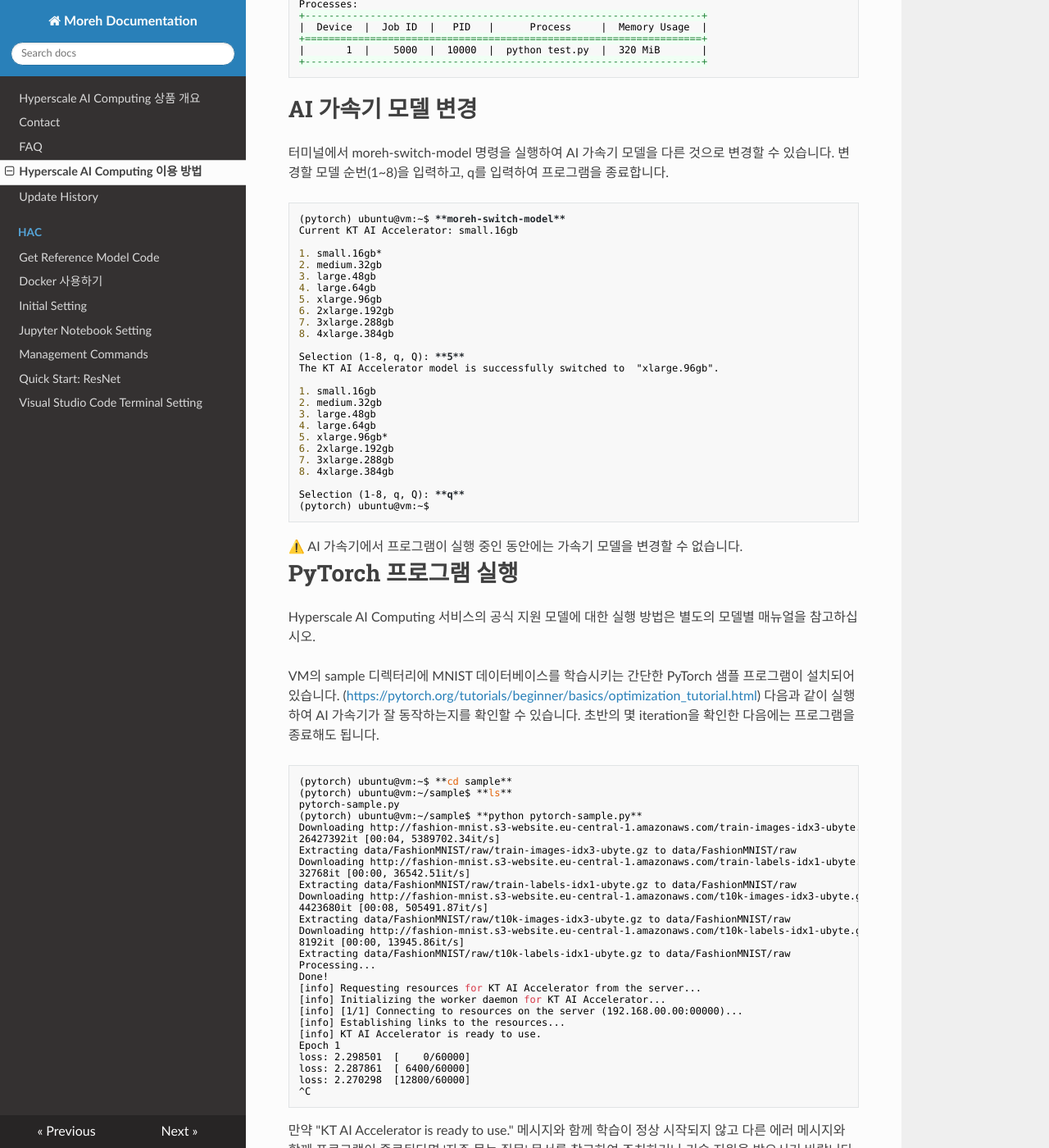
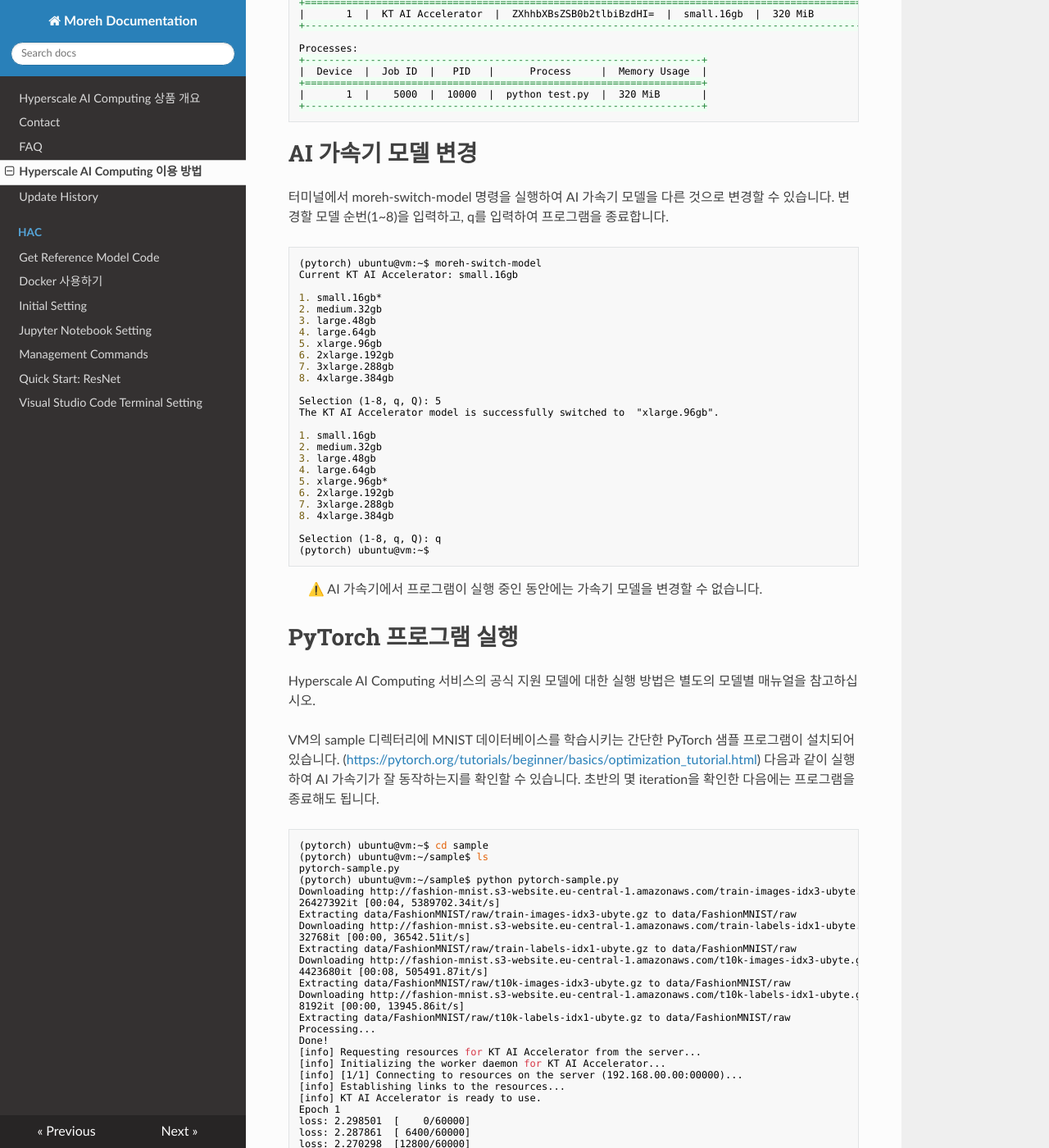
Before and after one commit to johyun1001/moreh-docs-public, an MkDocs documentation site: the page built from docs/How To Use.md, in a window 1280 px wide and 1400 px high, scrolled down 3968 px. Shown: the whole window at 82% size. Built offline with MkDocs 1.6.1, drawn with Linux system fonts in a browser that asks for light colours; nearby versions of some CDN libraries; some of the changed text lies outside the part shown.

Commit message:
modified simple issue

````diff
--- a/docs/How To Use.md
+++ b/docs/How To Use.md
@@ -10,7 +10,7 @@ D1 플랫폼의 'Server > Server' 메뉴로 이동하여 [서버 생성] 버튼
 
 (KT에서 스크린샷 추가 필요)
 
-서버 생성 위치, tier, 서버 이름, 서버 타입, key pair를 선택하고 좌측에서 Hyperscale AI Computing 서버 상품을 선택합니다. 원하는 OS 타입과 사양을 선택 후, 하단에서 GPU 사양과 reference model을 선택하고 [생성하기] 버튼을 클릭합니다. Hyperscale AI Computing 서버의 root 디스크는 기본 100 GB로 제공되며, 시간 요금제로만 제공됩니다.
+서버 생성 위치, tier, 서버 이름, 서버 타입, key pair를 선택하고 좌측에서 Hyperscale AI Computing 서버 상품을 선택합니다. 원하는 OS 타입과 사양을 선택 후, 하단에서 GPU 사양과 reference model을 선택하고 `[생성하기]` 버튼을 클릭합니다. Hyperscale AI Computing 서버의 root 디스크는 기본 100 GB로 제공되며, 시간 요금제로만 제공됩니다.
 
 (KT에서 스크린샷 추가 필요)
 
@@ -18,11 +18,11 @@ D1 플랫폼의 'Server > Server' 메뉴로 이동하여 [서버 생성] 버튼
 
 (KT에서 스크린샷 추가 필요)
 
-서버 목록에서 Hyperscale AI Computing 서버를 선택한 후 [...] 버튼을 클릭하고 '상세 정보' 메뉴로 이동하여 생성한 서버의 상태를 조회할 수 있습니다. Hyperscale AI Computing 서버의 경우 GPU 사양, GPU 프로그램 실행 상태 및 reference model 정보를 추가 확인할 수 있습니다.
+서버 목록에서 Hyperscale AI Computing 서버를 선택한 후 `[...]` 버튼을 클릭하고 '상세 정보' 메뉴로 이동하여 생성한 서버의 상태를 조회할 수 있습니다. Hyperscale AI Computing 서버의 경우 GPU 사양, GPU 프로그램 실행 상태 및 reference model 정보를 추가 확인할 수 있습니다.
 
 (KT에서 스크린샷 추가 필요)
 
-마찬가지로 Hyperscale AI Computing 서버를 선택한 후 [...] 버튼을 클릭하고 'GPU 사양변경' 메뉴로 이동하여 GPU 사양을 변경할 수 있습니다. 단, VM 내부에서 GPU를 사용하는 프로그램이 실행 중인 동안에는 사양을 변경할 수 없습니다. GPU 사양은 터미널에서도 변경이 가능합니다. (하단의 'AI 가속기 모델 변경' 장을 참고하십시오.) GPU에서 실제 프로그램을 실행하지 않는 한, 사양을 선택하는 것만으로는 별도의 요금이 부과되지 않습니다.
+마찬가지로 Hyperscale AI Computing 서버를 선택한 후 `[...]` 버튼을 클릭하고 'GPU 사양변경' 메뉴로 이동하여 GPU 사양을 변경할 수 있습니다. 단, VM 내부에서 GPU를 사용하는 프로그램이 실행 중인 동안에는 사양을 변경할 수 없습니다. GPU 사양은 터미널에서도 변경이 가능합니다. (하단의 'AI 가속기 모델 변경' 장을 참고하십시오.) GPU에서 실제 프로그램을 실행하지 않는 한, 사양을 선택하는 것만으로는 별도의 요금이 부과되지 않습니다.
 
 # VM 접속하기
 
@@ -41,13 +41,13 @@ macOS의 경우 Cmd + Space를 누른 뒤 '터미널'을 입력하여 터미널
 우선 해당 key pair 파일(예: keypair1.pem)의 권한을 변경해야 SSH 접속이 가능합니다. 터미널에서 다음과 같이 실행하여 권한을 변경할 수 있습니다.
 
 ```
-user@machine:~$ **chmod 0600 keypair1.pem**
+user@machine:~$ chmod 0600 keypair1.pem
 ```
 
 이후 SSH 명령을 실행하여 서버에 접속할 수 있습니다. Hyperscale AI Computing 서버는 현재 Ubuntu 18.04를 지원하기 때문에 계정명 ubuntu로 접속해야 합니다. 포트의 경우 접속 설정 시 지정한 공인 포트를 입력해 주면 됩니다. (예를 들어 서버의 사설 포트 22번을 공인 포트 10022번으로 연결하였을 경우 -p 10022로 입력)
 
 ```
-user@machine:~$ **ssh -i keypair1.pem ubuntu@[공인 IP] -p [포트]**
+user@machine:~$ ssh -i keypair1.pem ubuntu@[공인 IP] -p [포트]
 ```
 
 ## Windows 환경에서 접속하기
@@ -68,7 +68,7 @@ PuTTY를 통해 서버에 접속하려면 우선 포털에서 다운로드한 .p
 
 (KT에서 스크린샷 추가 필요)
 
-.pem 파일을 성공적으로 불러 오면 아래와 같은 화면이 나타납니다. 여기서 [확인] 버튼을 클릭합니다.
+.pem 파일을 성공적으로 불러 오면 아래와 같은 화면이 나타납니다. 여기서 `[확인]` 버튼을 클릭합니다.
 
 (KT에서 스크린샷 추가 필요)
 
@@ -80,11 +80,11 @@ PuTTY를 통해 서버에 접속하려면 우선 포털에서 다운로드한 .p
 
 (KT에서 스크린샷 추가 필요)
 
-좌측의 'Connection > SSH > Auth' 메뉴를 선택한 다음 [Browse] 버튼을 클릭하여 아까 전에 생성한 .ppk 파일을 선택합니다.
+좌측의 'Connection > SSH > Auth' 메뉴를 선택한 다음 `[Browse]` 버튼을 클릭하여 아까 전에 생성한 .ppk 파일을 선택합니다.
 
 (KT에서 스크린샷 추가 필요)
 
-이제 다시 좌측의 'Session' 메뉴로 이동하여 'Host Name' 란에 ubuntu@[공인 IP]를 입력합니다. Hyperscale AI Computing 서버는 현재 Ubuntu 18.04를 지원하기 때문에 계정명 ubuntu로 접속해야 합니다. 'Port' 란에는 접속 설정 시 지정한 공인 포트를 입력해 주면 됩니다. (예를 들어 서버의 사설 포트 22번을 공인 포트 10022번으로 연결하였을 경우 10022를 입력) 마지막으로 하단의 [Open] 버튼을 클릭하여 서버에 접속합니다.
+이제 다시 좌측의 'Session' 메뉴로 이동하여 'Host Name' 란에 ubuntu@[공인 IP]를 입력합니다. Hyperscale AI Computing 서버는 현재 Ubuntu 18.04를 지원하기 때문에 계정명 ubuntu로 접속해야 합니다. 'Port' 란에는 접속 설정 시 지정한 공인 포트를 입력해 주면 됩니다. (예를 들어 서버의 사설 포트 22번을 공인 포트 10022번으로 연결하였을 경우 10022를 입력) 마지막으로 하단의 `[Open]` 버튼을 클릭하여 서버에 접속합니다.
 
 (KT에서 스크린샷 추가 필요)
 
@@ -93,30 +93,29 @@ PuTTY를 통해 서버에 접속하려면 우선 포털에서 다운로드한 .p
 Hyperscale AI Computing 서비스 VM에는 Anaconda 환경 위에 Python 3.8, PyTorch 1.7.1 및 Hyperscale AI Computing 지원을 위한 플러그인이 설치되어 있습니다. 다음과 같이 실행하여 PyTorch 버전 및 Hyperscale AI Computing 플러그인 버전 정보를 확인할 수 있습니다.
 
 ```
-(pytorch) ubuntu@vm:~$ **python**
+(pytorch) ubuntu@vm:~$ python
 Python 3.8.12 (default, Oct 12 2021, 13:49:34)
 [GCC 7.5.0] :: Anaconda, Inc. on linux
 Type "help", "copyright", "credits" or "license" for more information.
->>> **import torch**
->>> **torch.__version__**
+>>> import torch
+>>> torch.__version__
 '1.7.1'
->>> **torch.version.moreh**
+>>> torch.version.moreh
 '0.8.0'
->>> **quit()**
+>>> quit()
 (pytorch) ubuntu@vm:~$
 ```
 
-<aside>
-⚠️ 기본 Anaconda 환경에 설치되어 있는 PyTorch를 삭제하거나 다른 버전으로 덮어쓸 경우 Hyperscale AI Computing 지원 프러그인이 지워질 수도 있으니 유의하십시오. Hyperscale AI Computing 서비스는 conda 혹은 pip 명령이 기존 PyTorch를 삭제하거나 덮어 쓰려고 하면 원래 상태로 자동 복구를 시도할 것입니다. 만약 자동 복구가 정상 동작하지 않아 PyTorch 패키지 혹은 Hyperscale AI Computing 플러그인에 문제가 생겼을 경우 복구하는 방법은 '자주 묻는 질문' 문서를 참고하십시오.
 
-</aside>
+>⚠️ 기본 Anaconda 환경에 설치되어 있는 PyTorch를 삭제하거나 다른 버전으로 덮어쓸 경우 Hyperscale AI Computing 지원 프러그인이 지워질 수도 있으니 유의하십시오. Hyperscale AI Computing 서비스는 conda 혹은 pip 명령이 기존 PyTorch를 삭제하거나 덮어 쓰려고 하면 원래 상태로 자동 복구를 시도할 것입니다. 만약 자동 복구가 정상 동작하지 않아 PyTorch 패키지 혹은 Hyperscale AI Computing 플러그인에 문제가 생겼을 경우 복구하는 방법은 '자주 묻는 질문' 문서를 참고하십시오.
+
 
 # AI 가속기 정보 확인
 
 터미널에서 moreh-smi 명령을 실행하여 현재 Hyperscale AI Computing 서비스로 사용 중인 AI 가속기 정보를 확인할 수 있습니다.
 
 ```
-(pytorch) ubuntu@vm:~$ **moreh-smi**
+(pytorch) ubuntu@vm:~$ moreh-smi
 +--------------------------------------------------------------------------------------------------------------+
 |  Moreh-SMI 0.8.0                                               Client Version: 0.8.0  Server Version: 0.8.0  |
 +--------------------------------------------------------------------------------------------------------------+
@@ -135,7 +134,7 @@ Processes:
 PyTorch 프로그램이 AI 가속기를 사용 중인 동안에는 다음과 같이 실행 중인 프로세스 정보, 전체 메모리 용량과 현재 메모리 사용량이 함께 표시됩니다.
 
 ```
-(pytorch) ubuntu@vm:~$ **moreh-smi**
+(pytorch) ubuntu@vm:~$ moreh-smi
 +--------------------------------------------------------------------------------------------------------------+
 |  Moreh-SMI 0.8.0                                               Client Version: 0.8.0  Server Version: 0.8.0  |
 +--------------------------------------------------------------------------------------------------------------+
@@ -157,7 +156,7 @@ Processes:
 터미널에서 moreh-switch-model 명령을 실행하여 AI 가속기 모델을 다른 것으로 변경할 수 있습니다. 변경할 모델 순번(1~8)을 입력하고, q를 입력하여 프로그램을 종료합니다.
 
 ```
-(pytorch) ubuntu@vm:~$ **moreh-switch-model**
+(pytorch) ubuntu@vm:~$ moreh-switch-model
 Current KT AI Accelerator: small.16gb
 
 1. small.16gb*
@@ -169,7 +168,7 @@ Current KT AI Accelerator: small.16gb
 7. 3xlarge.288gb
 8. 4xlarge.384gb
 
-Selection (1-8, q, Q): **5**
+Selection (1-8, q, Q): 5
 The KT AI Accelerator model is successfully switched to  "xlarge.96gb".
 
 1. small.16gb
@@ -181,14 +180,12 @@ The KT AI Accelerator model is successfully switched to  "xlarge.96gb".
 7. 3xlarge.288gb
 8. 4xlarge.384gb
 
-Selection (1-8, q, Q): **q**
+Selection (1-8, q, Q): q
 (pytorch) ubuntu@vm:~$
 ```
 
-<aside>
-⚠️ AI 가속기에서 프로그램이 실행 중인 동안에는 가속기 모델을 변경할 수 없습니다.
 
-</aside>
+>⚠️ AI 가속기에서 프로그램이 실행 중인 동안에는 가속기 모델을 변경할 수 없습니다.
 
 # PyTorch 프로그램 실행
 
@@ -197,10 +194,10 @@ Hyperscale AI Computing 서비스의 공식 지원 모델에 대한 실행 방
 VM의 sample 디렉터리에 MNIST 데이터베이스를 학습시키는 간단한 PyTorch 샘플 프로그램이 설치되어 있습니다. ([https://pytorch.org/tutorials/beginner/basics/optimization_tutorial.html](https://pytorch.org/tutorials/beginner/basics/optimization_tutorial.html)) 다음과 같이 실행하여 AI 가속기가 잘 동작하는지를 확인할 수 있습니다. 초반의 몇 iteration을 확인한 다음에는 프로그램을 종료해도 됩니다.
 
 ```
-(pytorch) ubuntu@vm:~$ **cd sample**
-(pytorch) ubuntu@vm:~/sample$ **ls**
+(pytorch) ubuntu@vm:~$ cd sample
+(pytorch) ubuntu@vm:~/sample$ ls
 pytorch-sample.py
-(pytorch) ubuntu@vm:~/sample$ **python pytorch-sample.py**
+(pytorch) ubuntu@vm:~/sample$ python pytorch-sample.py
 Downloading http://fashion-mnist.s3-website.eu-central-1.amazonaws.com/train-images-idx3-ubyte.gz to data/FashionMNIST/raw/train-images-idx3-ubyte.gz
 26427392it [00:04, 5389702.34it/s]
 Extracting data/FashionMNIST/raw/train-images-idx3-ubyte.gz to data/FashionMNIST/raw
@@ -234,12 +231,12 @@ loss: 2.270298  [12800/60000]
 Hyperscale AI Computing 서비스는 지속적으로 소프트웨어 업데이트가 이루어지고 있습니다. 터미널에서 update-moreh 명령을 실행하여 소프트웨어가 최신 버전이 아닌 경우 자동으로 업데이트할 수 있습니다.
 
 ```
-(pytorch) ubuntu@vm:~$ **update-moreh**
+(pytorch) ubuntu@vm:~$ update-moreh
 Currently installed: 0.8.0
 Possible upgrading version: 0.8.1
 
 Do you want to upgrade? (y/n, default:n)
-**y**
+y
 ...
 Finished processing dependencies for moreh-driver==0.8.1
 
@@ -259,7 +256,7 @@ Hyperscale AI Computing 서비스는 실제 PyTorch 프로그램을 실행하면
 하나의 VM에서 AI 가속기를 사용하는 프로그램을 동시에 두 개 이상 실행할 수는 없습니다. 예를 들어 AI 가속기를 사용하는 train.py 프로그램이 실행 중인 동안 마찬가지로 AI 가속기를 사용하는 inference.py 프로그램을 실행할 경우, 나중에 실행한 프로그램은 아래와 같은 메시지를 출력하고 앞에 실행한 프로그램이 끝날 때까지 대기하게 됩니다.
 
 ```
-(pytorch) ubuntu@vm:~$ **python inference.py**
+(pytorch) ubuntu@vm:~$ python inference.py
 ...
 [info] Requesting resources for KT AI Accelerator from the server...
 [warning] KT AI Accelerator is already in use by another process:
@@ -270,7 +267,7 @@ Hyperscale AI Computing 서비스는 실제 PyTorch 프로그램을 실행하면
 많은 수의 PyTorch 프로그램들이 모델 학습 시 학습 데이터를 빠르게 불러 오기 위해 별도의 DataLoader 프로세스를 띄우는 방식으로 동작합니다. 이 경우 PyTorch 프로그램이 비정상 종료했을 때(예를 들어 Ctrl+C로 강제 종료했을 때) 주 프로세스는 없어지더라도 DataLoader 프로세스들은 없어지지 않고 남아 있는 경우가 있습니다. DataLoader 프로세스가 실행 중이면 AI 가속기에서 새로운 프로그램을 실행할 수 없을 뿐더러 VM의 CPU 코어와 메인 메모리를 지속적으로 점유하기 때문에 다른 프로그램 실행 시 문제가 될 수 있습니다. 현재 VM에 실행 중인 Python 프로세스가 존재하는지 ps aux | grep python 명령으로 확인할 수 있습니다. 또한 실행 중인 모든 Python 프로세스를 pkill python 명령으로 제거할 수 있습니다.
 
 ```
-(pytorch) ubuntu@vm:~$ **ps aux | grep python**
+(pytorch) ubuntu@vm:~$ ps aux | grep python
 root      1700  0.0  0.0 169104 17136 ?        Ssl  Dec03   0:00 /usr/bin/python3 /usr/bin/networkd-dispatcher --run-startup-triggers
 root      1900  0.0  0.0 185956 20112 ?        Ssl  Dec03   0:00 /usr/bin/python3 /usr/share/unattended-upgrades/unattended-upgrade-shutdown --wait-for-signal
 ubuntu    9900 84.1  0.1 3688828 508348 pts/1  Sl   08:50   0:18 python train.py
@@ -278,8 +275,8 @@ ubuntu    9901 79.5  0.1 3671492 491104 pts/1  Sl   08:50   0:17 python train.py
 ubuntu    9902 65.4  0.1 3670744 490580 pts/1  Sl   08:50   0:14 python train.py
 ubuntu    9903 67.5  0.1 3671280 490440 pts/1  Sl   08:50   0:14 python train.py
 ubuntu   10000  0.0  0.0  14864  1116 pts/2    S+   08:51   0:00 grep --color=auto python
-(pytorch) ubuntu@vm:~$ **pkill python**
-(pytorch) ubuntu@vm:~$ **ps aux | grep python**
+(pytorch) ubuntu@vm:~$ pkill python
+(pytorch) ubuntu@vm:~$ ps aux | grep python
 root      1700  0.0  0.0 169104 17136 ?        Ssl  Dec03   0:00 /usr/bin/python3 /usr/bin/networkd-dispatcher --run-startup-triggers
 root      1900  0.0  0.0 185956 20112 ?        Ssl  Dec03   0:00 /usr/bin/python3 /usr/share/unattended-upgrades/unattended-upgrade-shutdown --wait-for-signal
 ubuntu   10001  0.0  0.0  14864  1116 pts/2    S+   08:51   0:00 grep --color=auto python
@@ -288,7 +285,7 @@ ubuntu   10001  0.0  0.0  14864  1116 pts/2    S+   08:51   0:00 grep --color=au
 한편 Hyperscale AI Computing 시스템에 동시에 너무 많은 자원 할당 요청이 들어 올 경우 일시적으로 GPU 자원의 할당이 불가능할 수 있습니다. 이 경우 프로그램이 아래와 같은 메시지를 출력하고 GPU 자원이 할당될 때까지 대기할 수 있습니다. 이 경우 가만히 있으면 GPU 자원을 할당 받은 이후 자동으로 실행이 재개됩니다.
 
 ```
-(pytorch) ubuntu@vm:~$ **python train.py**
+(pytorch) ubuntu@vm:~$ python train.py
 ...
 [info] Requesting resources for KT AI Accelerator from the server...
 [warning] Not enough resources are currently available for KT AI Accelerator. All resources in the system are being used by other users. The program will resume automatically when resources become available...
````
